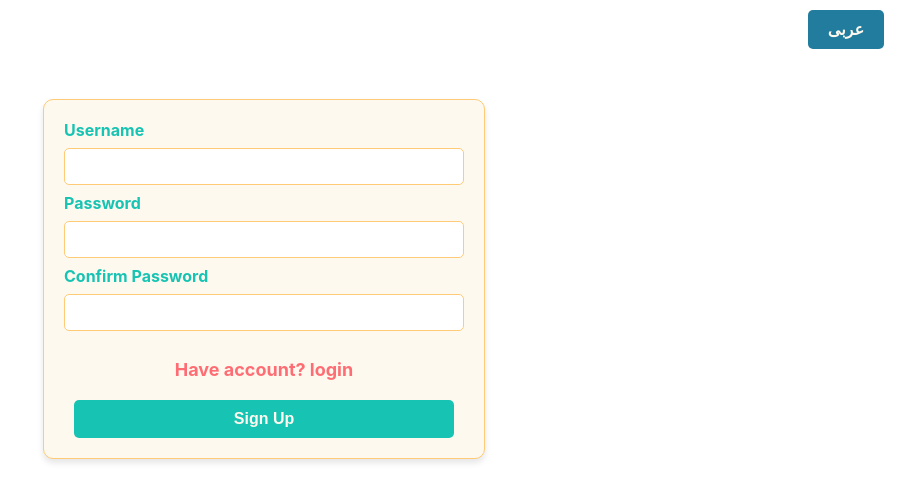
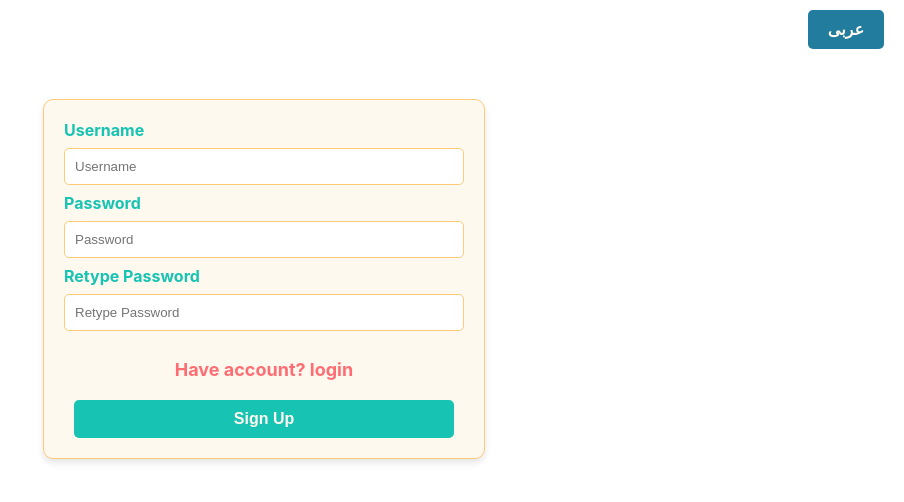
Before and after one commit to ileaderx/react-login-page, a React (Create React App) app: page /signup in a window 1280 px wide. Shown: the top 502 px of the page, without its empty margins (376-1280 px from the left). Built offline with nearby package versions, Linux system fonts and the light colour scheme.

Commit message:
added placeholders

```diff
--- a/src/components/SignUp.js
+++ b/src/components/SignUp.js
@@ -41,6 +41,7 @@ const SignUp = () => {
           <label>{t('username')}</label>
           <input
             type="text"
+            placeholder={t('username')}
             value={username}
             onChange={(e) => setUsername(e.target.value)}
             required
@@ -50,6 +51,7 @@ const SignUp = () => {
           <label>{t('password')}</label>
           <input
             type="password"
+            placeholder={t('password')}
             value={password}
             onChange={(e) => setPassword(e.target.value)}
             required
@@ -59,6 +61,7 @@ const SignUp = () => {
           <label>{t('confirmPassword')}</label>
           <input
             type="password"
+            placeholder={t('confirmPassword')}
             value={confirmPassword}
             onChange={(e) => setConfirmPassword(e.target.value)}
             required
--- a/src/locales/en/translation.json
+++ b/src/locales/en/translation.json
@@ -3,7 +3,7 @@
   "login": "Login",
   "username": "Username",
   "password": "Password",
-  "confirmPassword": "Confirm Password",
+  "confirmPassword": "Retype Password",
   "welcome": "Welcome",
   "welcomeMessage": "You have successfully logged in!",
   "logout": "Logout",
```
